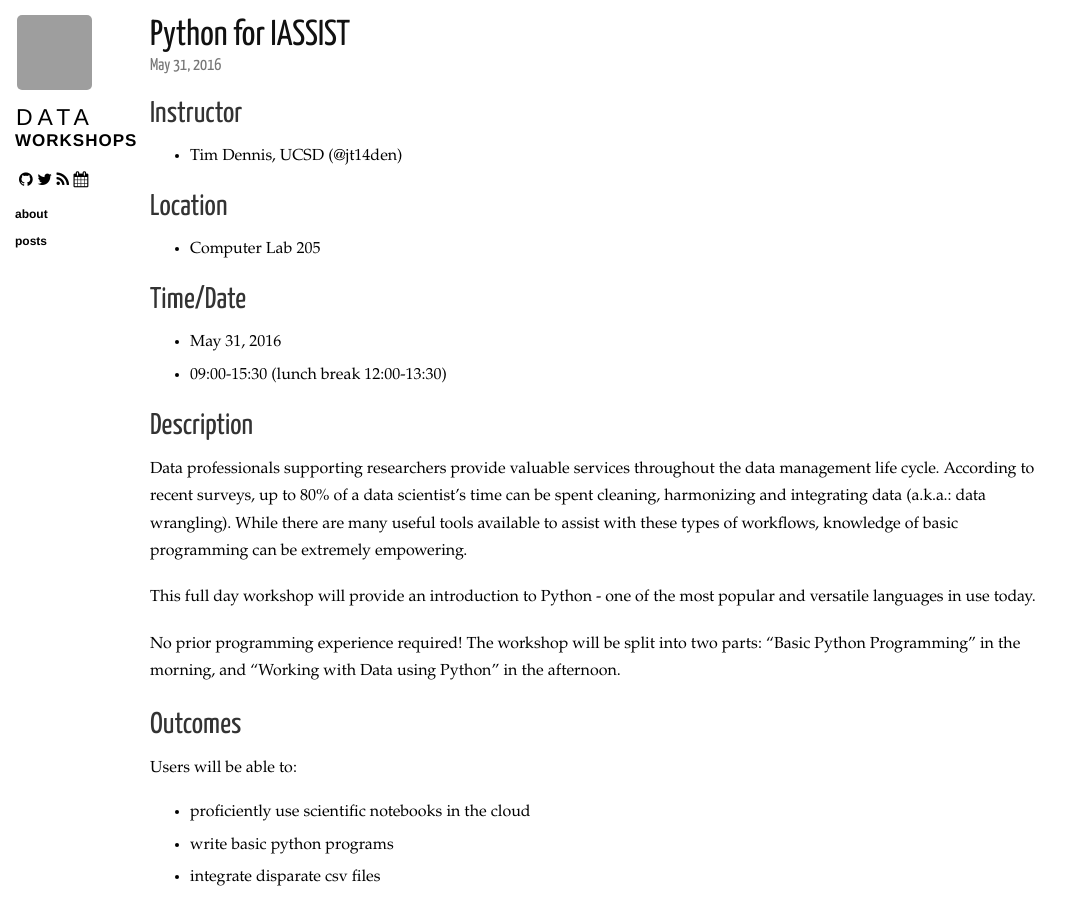
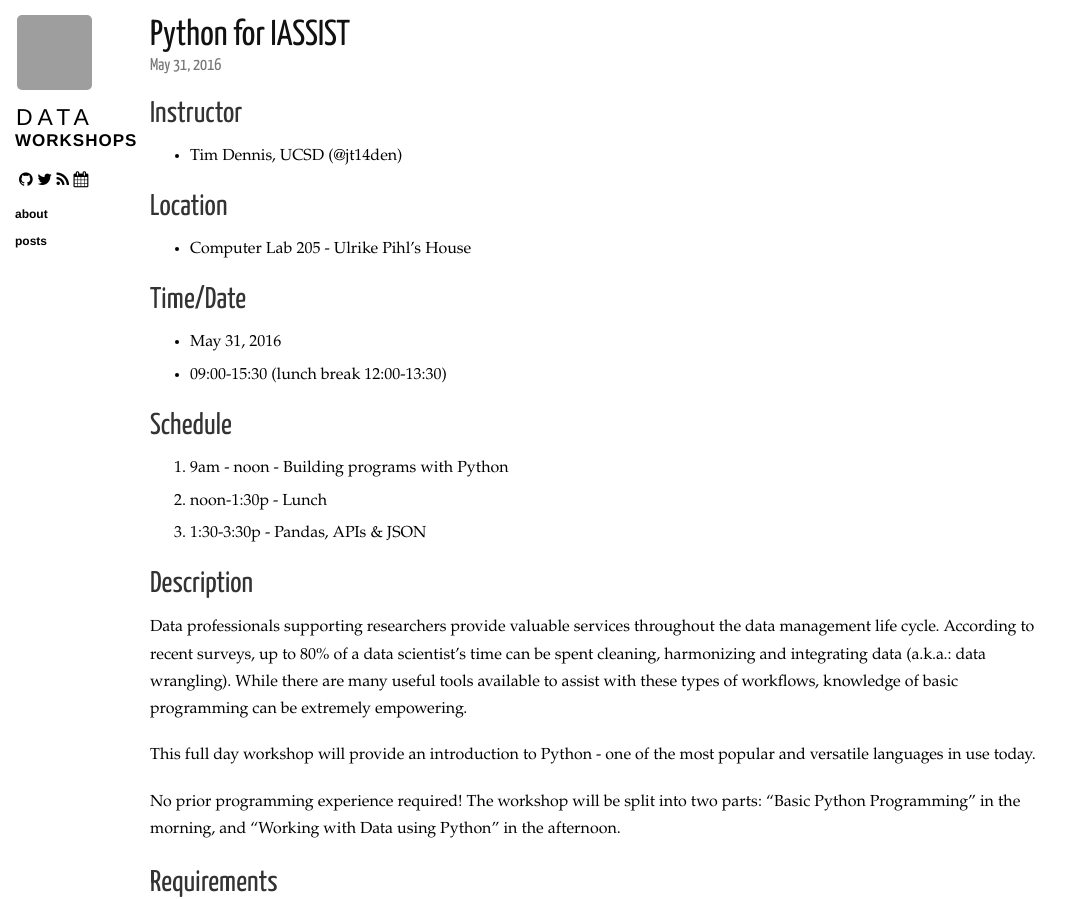
Before and after one commit to ucsdlib/workshops, a Jekyll site: the page built from _posts/2016-05-31-iassist-python.markdown, in a window 1280 px wide. Shown: the top 899 px of the page, without its empty margins (0-1083 px from the left). Built offline with Jekyll 4.4.1, drawn with Linux system fonts in a browser that asks for light colours; nearby versions of some CDN libraries; some of the changed text lies outside the part shown; grey boxes are pictures that could not be loaded.

Commit message:
adding schedule

```diff
--- a/_posts/2016-05-31-iassist-python.markdown
+++ b/_posts/2016-05-31-iassist-python.markdown
@@ -10,12 +10,18 @@ category: post data python
 
 ## Location
 
-* Computer Lab 205
+* Computer Lab 205 - Ulrike Pihl's House
 
 ## Time/Date
 
 * May 31, 2016
 * 09:00-15:30 (lunch break 12:00-13:30)
+
+## Schedule
+
+1. 9am - noon - Building programs with Python
+2. noon-1:30p - Lunch
+3. 1:30-3:30p - Pandas, APIs & JSON
 
 ## Description
 
@@ -25,15 +31,19 @@ This full day workshop will provide an introduction to Python - one of the most
 
 No prior programming experience required! The workshop will be split into two parts: "Basic Python Programming" in the morning, and "Working with Data using Python" in the afternoon.
 
+## Requirements
+
+Participants are required to abide by a [Code of Conduct](http://software-carpentry.org/conduct.html). We are using the Software Carpentry Code for this workshop.
+
 ## Outcomes
 
 Users will be able to:
 
 * proficiently use scientific notebooks in the cloud
 * write basic python programs
-* integrate disparate csv files
+* operate on csv files
 * transform web-fetched json data into csv format
-* reference great materials for deeper learning
+* reference materials
 
 Thanks to SageMathCloud for providing the Jupyter infrastructure:
 
```
